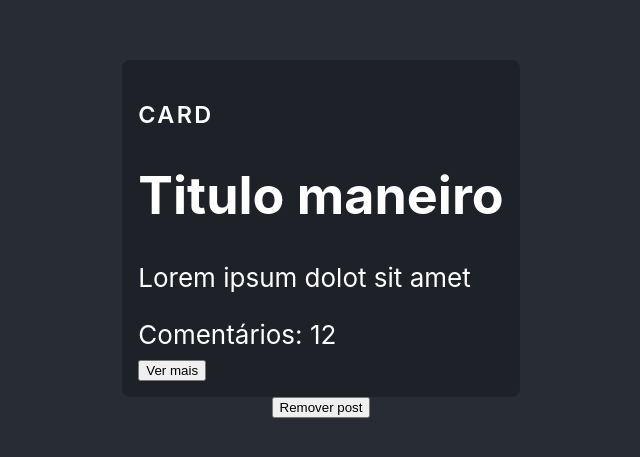
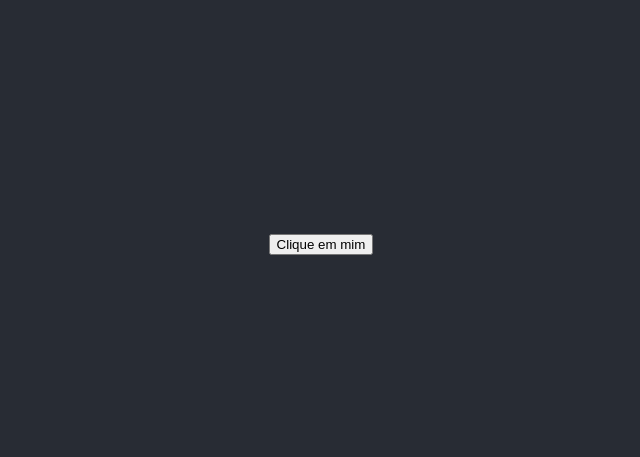
Before and after one commit to yurifws/erjs, a React (Create React App) app: page / in a window 1280 px wide. Shown: the part 161-618 px from the top of the page, without its empty margins (319-959 px from the left). Built offline with nearby package versions, Linux system fonts and the light colour scheme.

Commit message:
Manipulação de eventos

```diff
--- a/src/App.tsx
+++ b/src/App.tsx
@@ -1,30 +1,22 @@
-import React, { useState } from 'react';
+
+import React from 'react';
 import './App.css';
-import Card from './components/Card';
-import Post, { PostObject } from './components/Post';
 
+function handleClick(e: React.MouseEvent<HTMLButtonElement, MouseEvent>) {
+  e.preventDefault()
+}
 
 function App() {
-  console.log('renderizou app')
-  const [post, setPost] = useState<PostObject | undefined>({
-    title: 'Titulo maneiro',
-    content: 'Lorem ipsum dolot sit amet'
-  })
-
-
   return (
     <div className="App">
       <header className="App-header">
 
-        {
-          !!post &&
-            <Card title={"Card"} align='left'>
-                <Post post={post} totalComents={12} />
-            </Card>
-        }
-        <button onClick={() => setPost(undefined)}>
-          Remover post
-        </button>
+        <form action="/test">
+          <button onClick={handleClick}>
+            Clique em mim
+          </button>
+
+        </form>
       </header>
     </div>
   );
```
